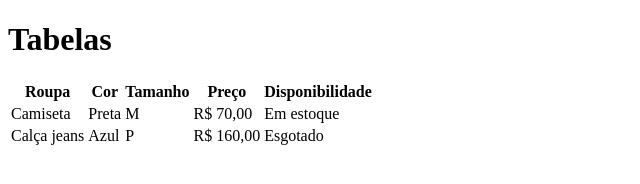
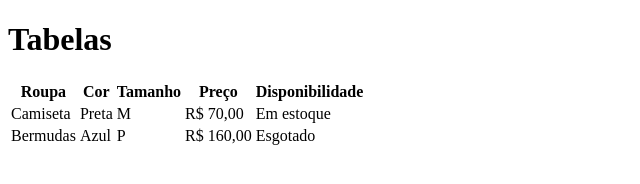
Before and after one commit to Rhayls/aula-tabelas, a plain HTML site: page index.html in a window 1280 px wide. Shown: the whole page, without its empty margins (0-640 px from the left). Drawn offline with Linux system fonts and the light colour scheme.

Commit message:
trocado de calça jeans para bermuda

```diff
--- a/index.html
+++ b/index.html
@@ -25,7 +25,7 @@
             <td>Em estoque</td>
         </tr>
         <tr>
-            <td>Calça jeans</td>
+            <td>Bermudas</td>
             <td>Azul</td>
             <td>P</td>
             <td>R$ 160,00</td>
```
